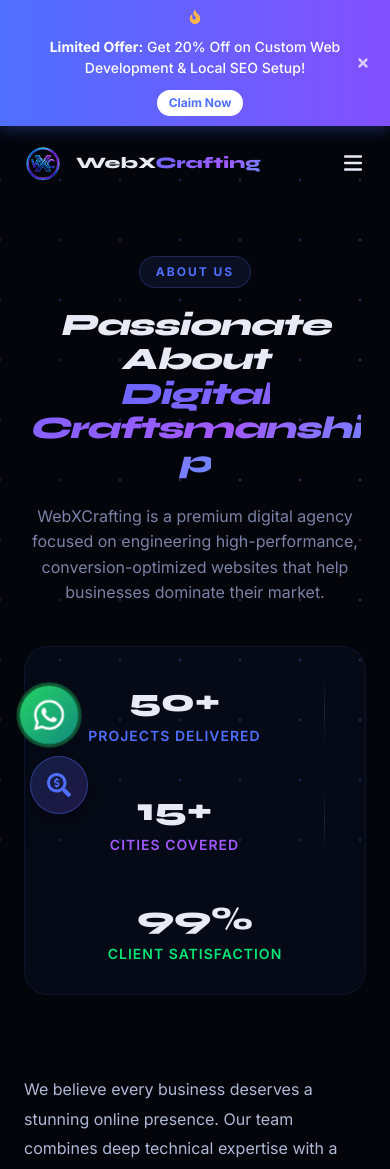
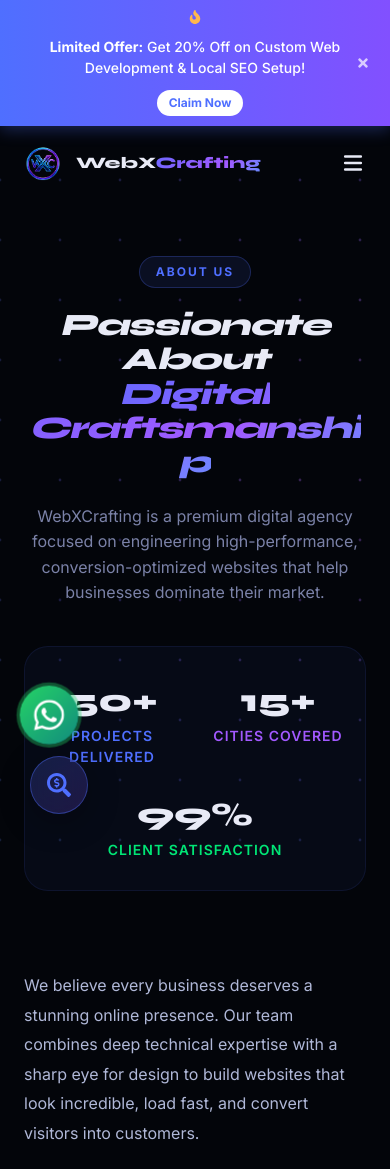
Before and after one commit to webxcrafting07/webxcrafting, a Next.js app: page /about in a window 390 px wide. Shown: the top 1169 px of the page. Built offline with nearby package versions, Linux system fonts and the light colour scheme.

Commit message:
Fix horizontal overflow caused by stats block layout and dividers on mobile

```diff
--- a/app/about/AboutClient.tsx
+++ b/app/about/AboutClient.tsx
@@ -84,10 +84,10 @@ export default function AboutClient() {
           </FadeUp>
 
           <FadeUp delay={0.1}>
-            <div style={{
+            <div className="mobile-p-4" style={{
               display: 'flex',
               flexWrap: 'wrap',
-              gap: 40,
+              gap: 'clamp(24px, 4vw, 40px)',
               justifyContent: 'center',
               padding: '30px 40px',
               background: 'rgba(79,111,255,0.05)',
@@ -96,17 +96,17 @@ export default function AboutClient() {
               maxWidth: 900,
               margin: '0 auto'
             }}>
-              <div style={{ textAlign: 'center', flex: 1, minWidth: 150 }}>
+              <div style={{ textAlign: 'center', flex: 1, minWidth: 140 }}>
                 <div style={{ fontSize: 'clamp(32px, 4vw, 48px)', fontWeight: 800, color: '#e8eaf6', fontFamily: 'Syne' }}>50+</div>
                 <div style={{ color: '#4f6fff', fontWeight: 600, fontSize: 14, letterSpacing: 1, textTransform: 'uppercase' }}>Projects Delivered</div>
               </div>
-              <div style={{ width: 1, background: 'linear-gradient(to bottom, transparent, rgba(255,255,255,0.1), transparent)' }}></div>
-              <div style={{ textAlign: 'center', flex: 1, minWidth: 150 }}>
+              <div className="hide-mobile" style={{ width: 1, background: 'linear-gradient(to bottom, transparent, rgba(255,255,255,0.1), transparent)' }}></div>
+              <div style={{ textAlign: 'center', flex: 1, minWidth: 140 }}>
                 <div style={{ fontSize: 'clamp(32px, 4vw, 48px)', fontWeight: 800, color: '#e8eaf6', fontFamily: 'Syne' }}>15+</div>
                 <div style={{ color: '#a259ff', fontWeight: 600, fontSize: 14, letterSpacing: 1, textTransform: 'uppercase' }}>Cities Covered</div>
               </div>
-              <div style={{ width: 1, background: 'linear-gradient(to bottom, transparent, rgba(255,255,255,0.1), transparent)' }}></div>
-              <div style={{ textAlign: 'center', flex: 1, minWidth: 150 }}>
+              <div className="hide-mobile" style={{ width: 1, background: 'linear-gradient(to bottom, transparent, rgba(255,255,255,0.1), transparent)' }}></div>
+              <div style={{ textAlign: 'center', flex: 1, minWidth: 140 }}>
                 <div style={{ fontSize: 'clamp(32px, 4vw, 48px)', fontWeight: 800, color: '#e8eaf6', fontFamily: 'Syne' }}>99%</div>
                 <div style={{ color: '#00e676', fontWeight: 600, fontSize: 14, letterSpacing: 1, textTransform: 'uppercase' }}>Client Satisfaction</div>
               </div>
```
